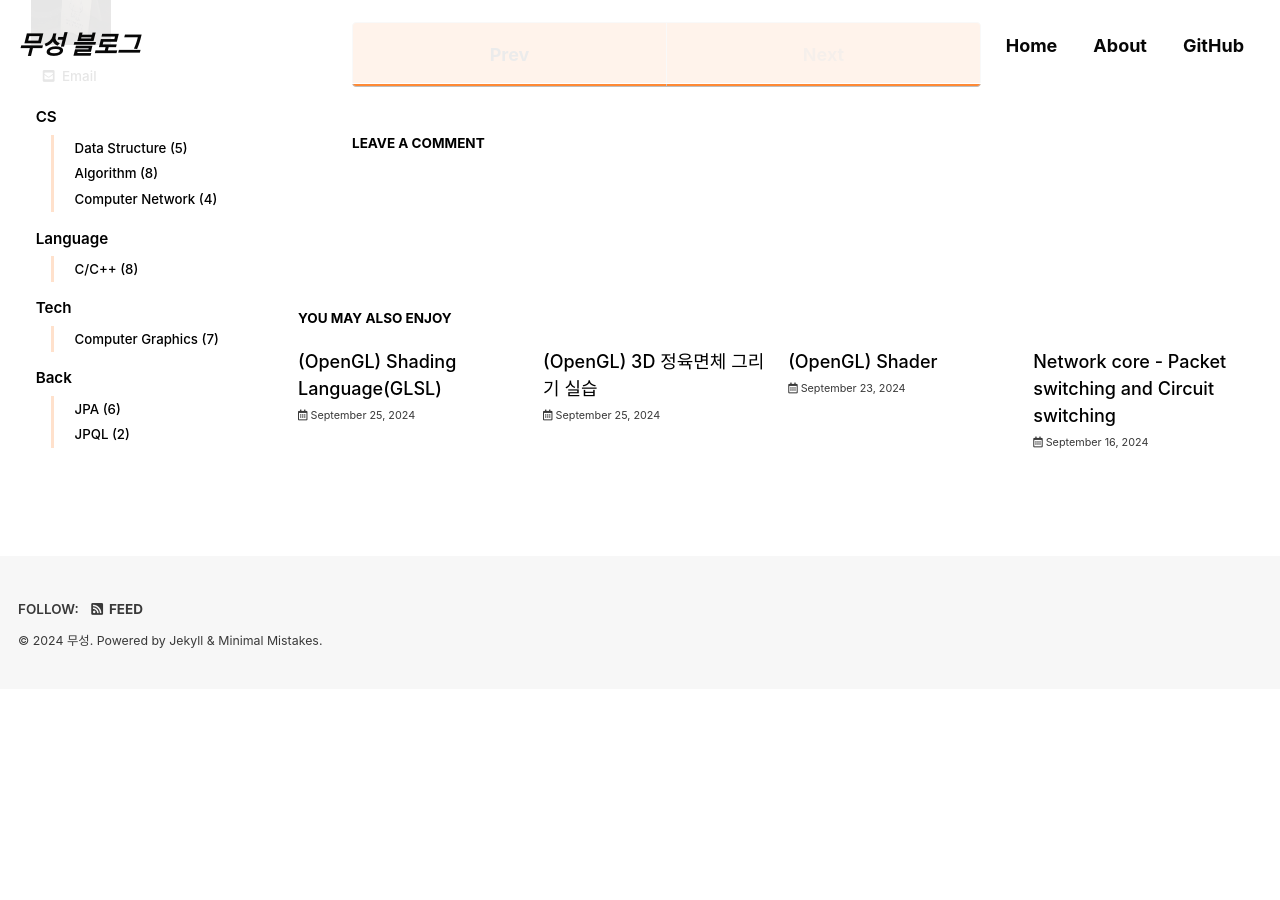
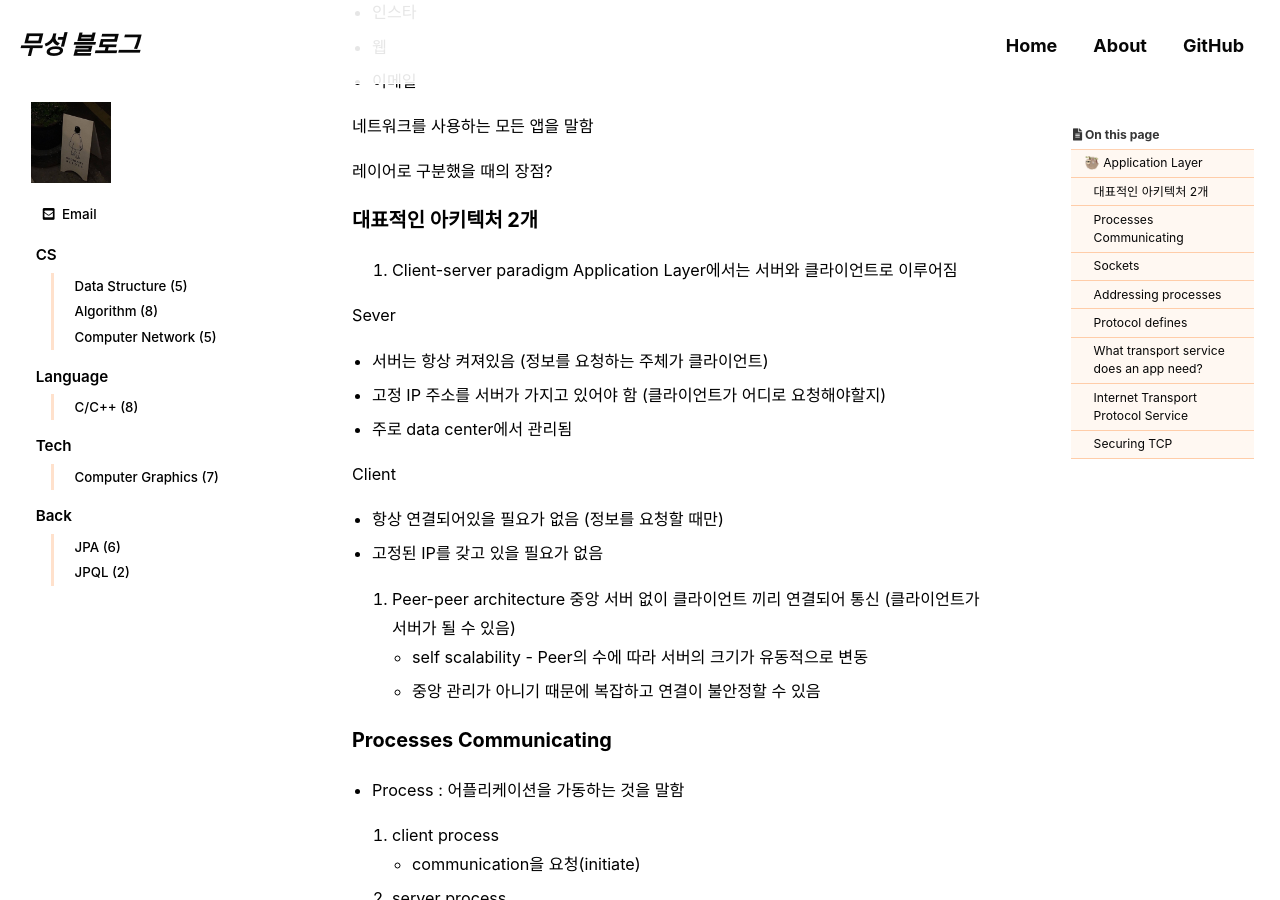
Before and after one commit to ms0828/ms0828.github.io, a Jekyll site: the page built from _posts/computer_network/2024-09-25-cn-applicationLayer3.md, in a window 1280 px wide and 900 px high, scrolled down 427 px. Built offline with Jekyll 4.4.1, drawn with Linux system fonts in a browser that asks for light colours; cached includes are drawn as plain includes; some web fonts are replaced; comment, search, counter and statistics services are not loaded; before the commit the page ends 1116 px from its top, so only the background shows below that; some of the changed text lies outside the part shown.

```diff
--- a/_posts/computer_network/2024-09-25-cn-applicationLayer3.md
+++ b/_posts/computer_network/2024-09-25-cn-applicationLayer3.md
@@ -17,3 +17,99 @@ last_modified_at: 2024-09-25
 ---
 
 ## 🦥 Application Layer
+
+- application이 뭔데?
+- application layer 작동 방법 (예제와 함께)
+
+
+network application의 예제
+- 인스타
+- 웹
+- 이메일
+
+네트워크를 사용하는 모든 앱을 말함
+
+레이어로 구분했을 때의 장점?
+
+
+### 대표적인 아키텍처 2개
+
+1. Client-server paradigm
+Application Layer에서는 서버와 클라이언트로 이루어짐
+
+Sever
+- 서버는 항상 켜져있음 (정보를 요청하는 주체가 클라이언트)
+- 고정 IP 주소를 서버가 가지고 있어야 함 (클라이언트가 어디로 요청해야할지)
+- 주로 data center에서 관리됨
+
+Client
+- 항상 연결되어있을 필요가 없음 (정보를 요청할 때만)
+- 고정된 IP를 갖고 있을 필요가 없음
+
+
+2. Peer-peer architecture
+중앙 서버 없이 클라이언트 끼리 연결되어 통신 (클라이언트가 서버가 될 수 있음)
+- self scalability - Peer의 수에 따라 서버의 크기가 유동적으로 변동
+- 중앙 관리가 아니기 때문에 복잡하고 연결이 불안정할 수 있음
+
+
+### Processes Communicating
+* Process : 어플리케이션을 가동하는 것을 말함
+
+1. client process
+  - communication을 요청(initiate)
+2. server process
+  - communication 연결을 기다림
+
+
+### Sockets
+process는 socket으로 데이터를 주고 받음
+Application layer와 transport layer 사이에 존재하는 Gate
+
+
+### Addressing processes
+송수신되는 데이터는 identifier를 가지고 있어야함
+- Unique한 32-bits IP Address
+- port numbers : precess 마다 지정된 포트가 있고, 포트를 들고 있어야 요청한 프로세스에 데이터가 수신 가능
+> 152.235.25.53 : 80    (HTTP server port number : 80)
+
+### Protocol defines
+일련의 데이터 송수신 규칙
+- 어떤 종류의 메세지인지
+- 어떤 형태인지
+- 어떤 규칙에 따라 읽고 쓸건지
+
+* HTTP와 같이 전세계 기준의 표준 프로토콜
+
+
+### What transport service does an app need?
+- data integrity : 송수신된 데이터가 무결성인지
+- timing : 요구한 시점까지 데이터가 송수신되는지
+- throughput : 원하는 속도로 데이터가 송수신되는지
+- security : 보안
+
+
+
+### Internet Transport Protocol Service
+1. TCP
+  - reliable transport : 데이터 송수신의 신뢰성
+  - flow control : 서버의 상황에 따라 데이터 송수신 컨트롤
+  - ...
+2. UDP
+  - unreliable transport : 데이터 송수신의 완전한 보장을 하지 않음
+
+UDP는 TCP가 제공하는 다양한 기능을 제공하지 않음
+* 그럼 UDP는 왜 사용하는데?
+  > TCP는 reliable transport로 인해 connection이 계속 열려있음, 문제가 생겨도 계속 자원이 사용되기 때문에 UDP가 필요할 때가 있음
+
+TCP, UDP 모두 security에 어떠한 기능도 갖고 있지 않음
+
+
+### Securing TCP
+데이터가 소켓을 통과하기 전에 보안처리를 해야함
+
+
+
+
+...
+26p 까지
```
Also changed, not shown: _posts/computer_graphics/2024-10-02-cg-4-1주차.md (+3 -3 lines), _posts/computer_network/2024-09-09-cn-introduction.md (+0 -9 lines), _posts/computer_network/2024-09-12-cn-edge.md (+1 -1 lines), _posts/computer_network/2024-09-16-cn-core.md (+1 -1 lines), _posts/computer_network/2024-09-17-cn-network_layers.md (added, +60 -0 lines), assets/images/posts_img/network/protocol_layer.png (added).
